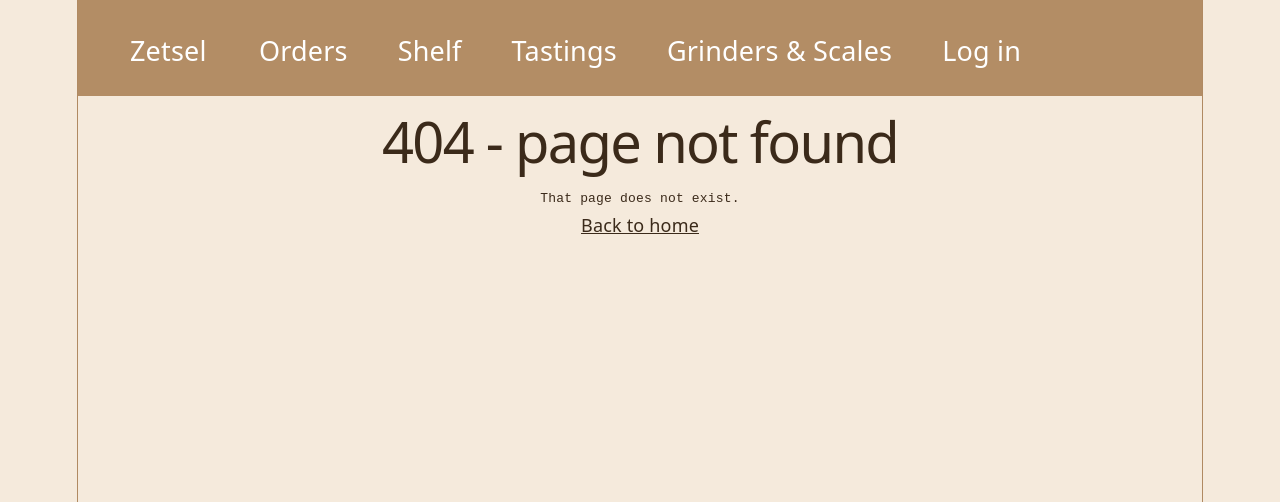
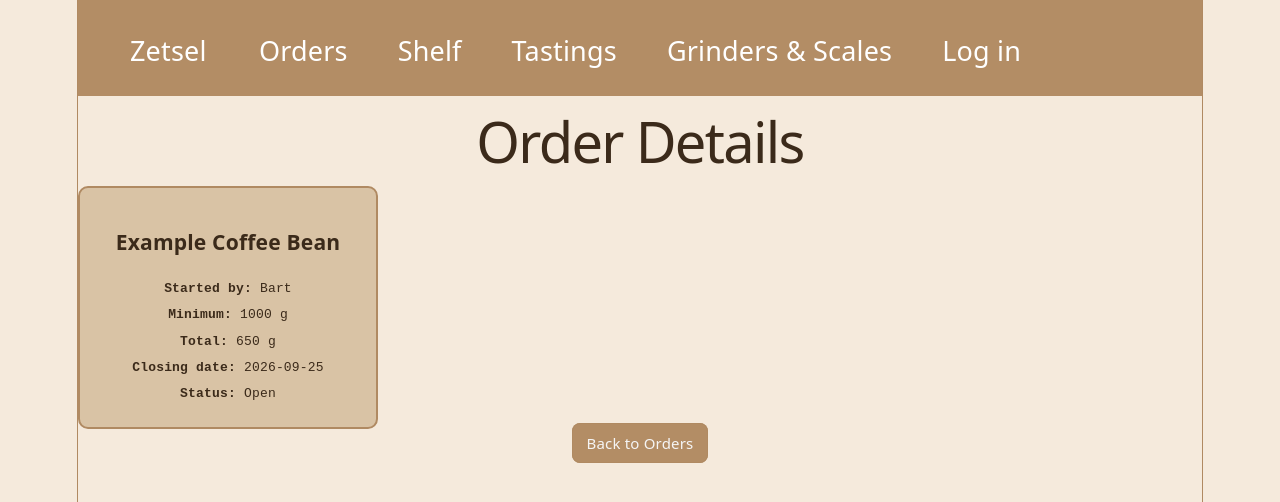
Before and after one commit to Bart079/INF2C-Team-3-WebAppDev, a React (Vite) app in the folder ClientApp/: page /orders/1 in a window 1280 px wide. Before the commit this address had no page. Shown: the top 502 px of the page. Built offline with nearby package versions, Linux system fonts and the light colour scheme.

Commit message:
Detail page
Order card aangepast op detail page
zodat de button alleen laat zien op de juiste pagina
naast dat styles button gefixed zodat de hover juist werkt en dat er geen underline is bij links

```diff
--- a/ClientApp/src/App.tsx
+++ b/ClientApp/src/App.tsx
@@ -4,6 +4,7 @@ import { HomePage } from "./pages/HomePage";
 import { GrindersScalesPage } from "./features/grindersScales/grindersScales";
 import {RequestPage} from "./features/grindersScales/RequestPage";
 import { OrdersPage } from "./features/orders/groupOrders";
+import { OrderDetailPage } from "./features/orders/OrderDetailPage";
 import { ShelfPage } from "./features/shelf/shelf";
 import { TastingsPage } from "./features/tastings/tastings";
 import { CreateTastingPage } from "./features/tastings/create_tastings";
@@ -17,6 +18,7 @@ export default function App() {
       <Route path="/" element={<Layout />}>
         <Route index element={<HomePage />} />
         <Route path="orders" element={<OrdersPage />} />
+        <Route path="orders/:id" element={<OrderDetailPage />} />
         <Route path="grindersScales" element={<GrindersScalesPage />} />
         <Route path="requests" element={<RequestPage/>} />
         <Route path="shelf" element={<ShelfPage />} />
--- a/ClientApp/src/components/OrderCard.tsx
+++ b/ClientApp/src/components/OrderCard.tsx
@@ -1,11 +1,15 @@
-
+import { Link } from "react-router";
 import type { Order } from "../types/Order";
 
 type OrderCardProps = {
   order: Order;
+  showDetailsButton?: boolean;
 };
 
-export function OrderCard({ order }: OrderCardProps) {
+export function OrderCard({
+  order,
+  showDetailsButton = true
+}: OrderCardProps) {
   return (
     <article className="card">
       <h3>{order.bean}</h3>
@@ -39,7 +43,11 @@ export function OrderCard({ order }: OrderCardProps) {
         {order.status}
       </p>
 
-      <button>View Order</button>
+      {showDetailsButton && (
+        <Link to={`/orders/${order.id}`} className="button-link">
+          View Order
+        </Link>
+      )}
     </article>
   );
 }
--- a/ClientApp/src/css/styles.css
+++ b/ClientApp/src/css/styles.css
@@ -95,13 +95,16 @@ button,
     cursor: pointer;
     font-size: 15px;
     margin-top: 10px;
+    text-decoration: none;
 }
 
-button:hover {
+button:hover,
+.button-link:hover {
     background-color: var(--text);
 }
 
-button:focus-visible {
+button:focus-visible,
+.button-link:focus-visible {
     outline: 2px solid var(--text);
     outline-offset: 3px;
 }
--- /dev/null
+++ b/ClientApp/src/features/orders/OrderDetailPage.tsx
@@ -0,0 +1,69 @@
+
+import { useEffect, useState } from "react";
+import { Link, useParams } from "react-router";
+import type { Order } from "../../types/Order";
+import { OrderCard } from "../../components/OrderCard";
+import "../../css/group_Orders.css";
+import "../../css/styles.css"
+
+export function OrderDetailPage() {
+  // Haal het ID uit de URL
+  const { id } = useParams();
+
+  const [order, setOrder] = useState<Order | null>(null);
+  const [loading, setLoading] = useState(true);
+  const [error, setError] = useState<string | null>(null);
+
+  useEffect(() => {
+    async function loadOrder() {
+      try {
+        const response = await fetch("/group_orders.json");
+
+        if (!response.ok) {
+          throw new Error("Unable to load orders");
+        }
+
+        const data: Order[] = await response.json();
+
+        // Zoek de bestelling die bij het ID hoort
+        const selectedOrder = data.find(
+          (order) => order.id === Number(id)
+        );
+
+        if (!selectedOrder) {
+          setError("Order not found");
+          return;
+        }
+
+        setOrder(selectedOrder);
+      } catch {
+        setError("Unable to load order");
+      } finally {
+        setLoading(false);
+      }
+    }
+
+    loadOrder();
+  }, [id]);
+
+  return (
+    <section className="order_details">
+      <h1>Order Details</h1>
+
+      {loading && <p>Loading order...</p>}
+
+      {error && <p role="alert">{error}</p>}
+
+      {!loading && !error && order && (
+        <OrderCard
+            order={order}
+            showDetailsButton={false}
+        />
+        )}
+
+        <Link to="/orders" className="button-link">
+        Back to Orders
+        </Link>
+    </section>
+  );
+}
```
